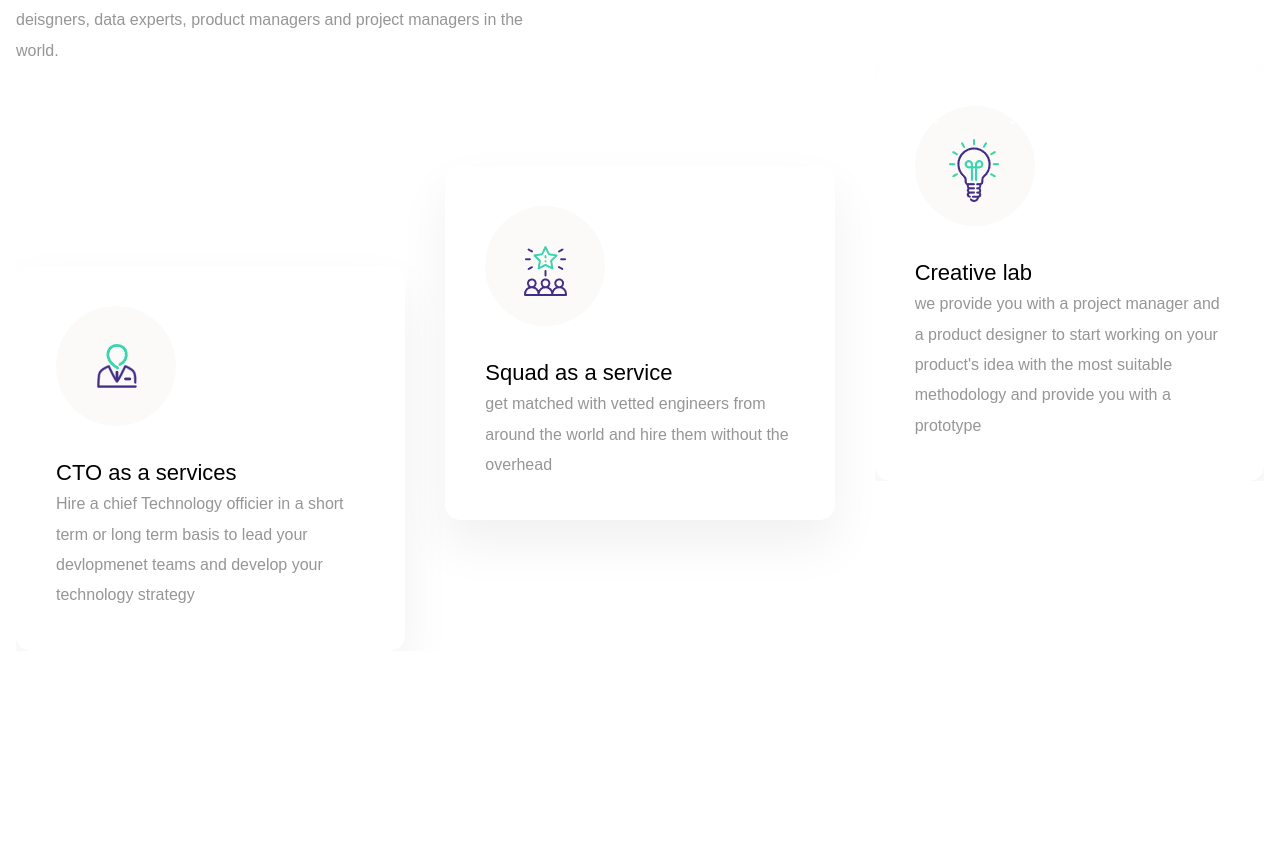
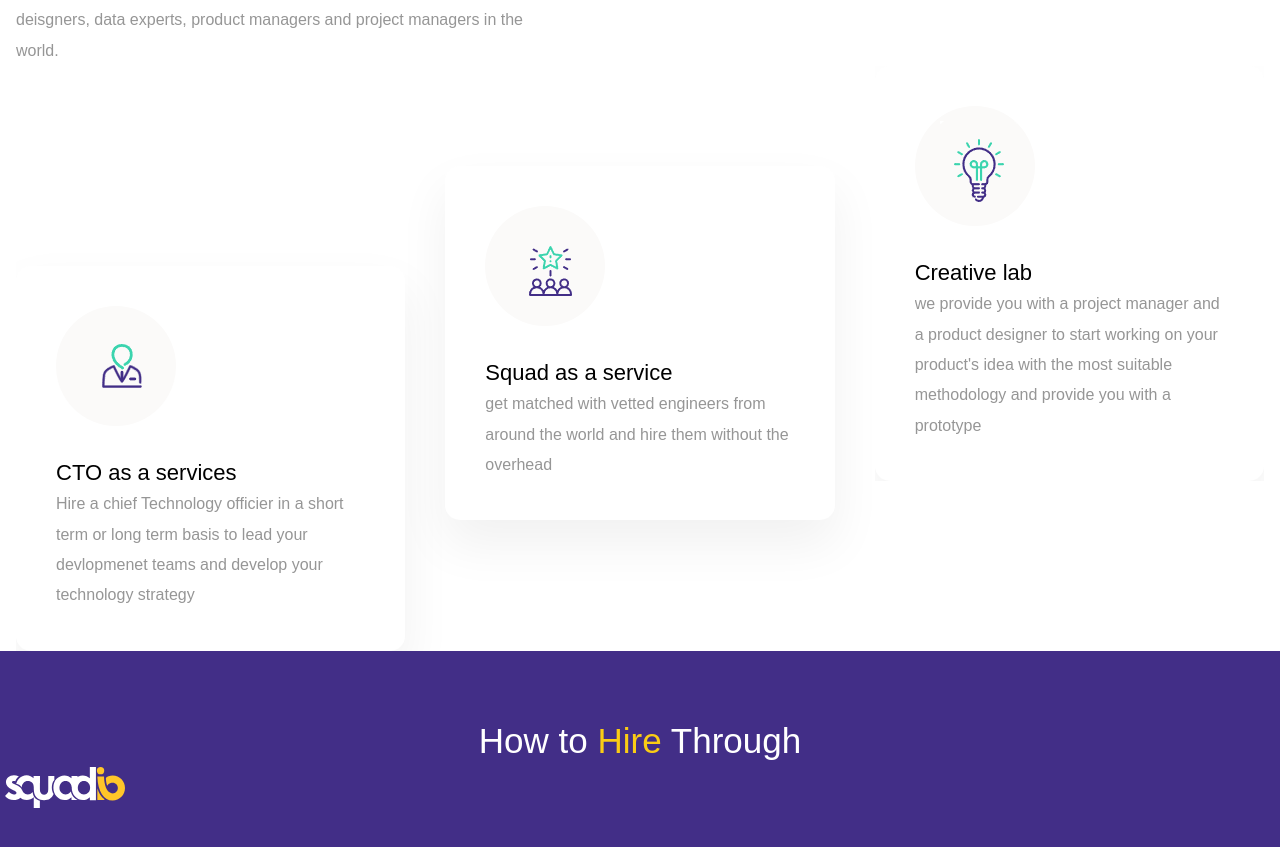
Before and after one commit to nath2006/Magang-FE-Reactjs, a React (Create React App) app: page / in a window 1280 px wide. Shown: the part 1145-1992 px from the top of the page. Before the commit the page ends 1796 px from the top, so only its background shows below. Built offline with nearby package versions, Linux system fonts and the light colour scheme.

Commit message:
update-steps-section

```diff
--- a/src/Components/Steps/Steps.jsx
+++ b/src/Components/Steps/Steps.jsx
@@ -1,11 +1,21 @@
 import React from "react";
+
+import './styles.css';
+import logoDua from '../../asset/img/logo-2.svg';
 
 const Steps = () => {
     return (
         <div>
-            <div className="Steps  bg-[#422e87]">
+            <div className="Steps py-16 bg-[#422e87]">
                 <div className="container">
-
+                    <div className="row">
+                        <h4 className="font-medium text-white text-center">
+                            How to
+                            <span className="text-yellow-400"> Hire </span>
+                            Through
+                            <img src={logoDua} alt="logo-steps-section" width="120"></img>
+                        </h4>
+                    </div>
                 </div>
             </div>
         </div>
--- a/src/Components/Steps/styles.css
+++ b/src/Components/Steps/styles.css
@@ -0,0 +1,9 @@
+h4 {
+    font-weight: 500;
+    font-size: 35px;
+}
+
+img {
+    position: relative;
+    left: 5px;
+}
```
Also changed, not shown: src/asset/img/logo-2.svg (added).
